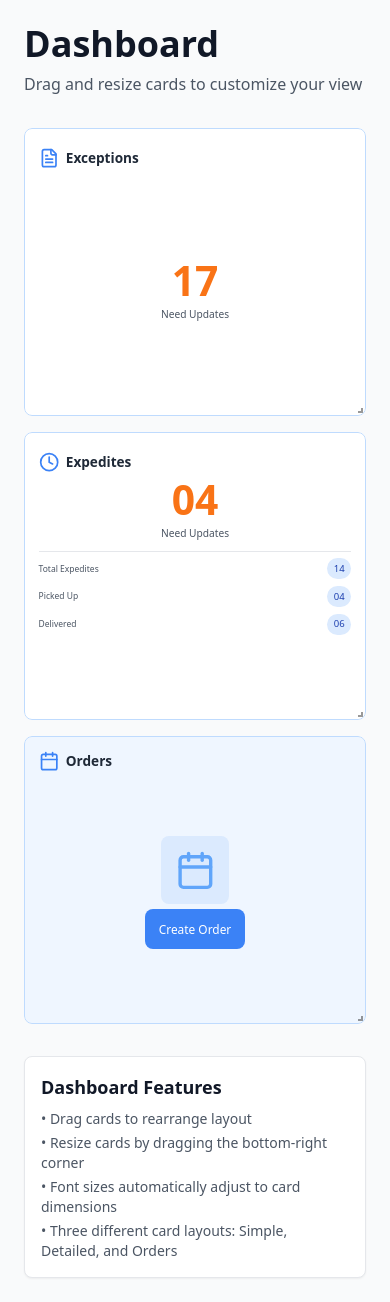
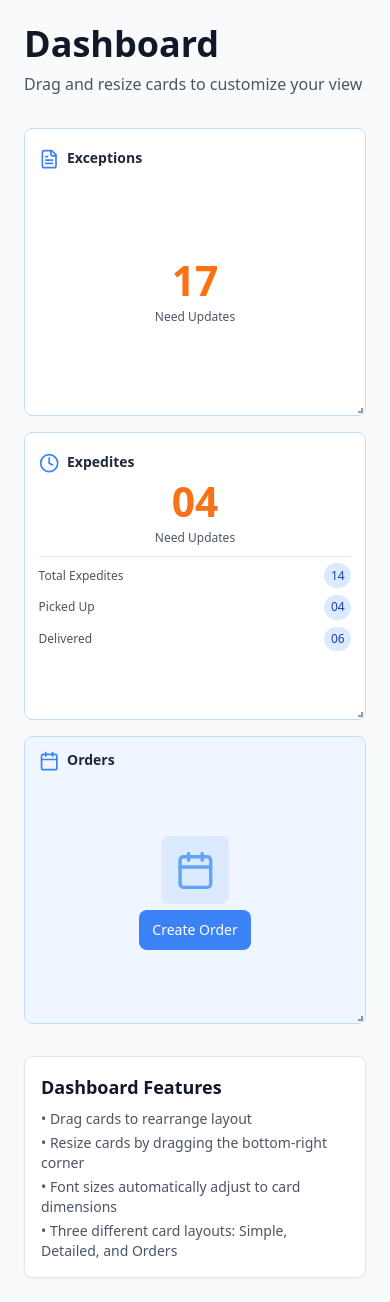
Before and after one commit to durgarao3d6/font-fit-dashboard-cards, a React (Vite) app: page / in a window 390 px wide. Built offline with nearby package versions, Linux system fonts and the light colour scheme.

Commit message:
Fix: Improve minimum tile size
Adjust the minimum tile size for a better user experience.

```diff
--- a/src/components/Dashboard.tsx
+++ b/src/components/Dashboard.tsx
@@ -1,3 +1,4 @@
+
 import React, { useState } from 'react';
 import { Responsive, WidthProvider } from 'react-grid-layout';
 import KPICard from './KPICard';
@@ -12,14 +13,16 @@ interface LayoutItem {
   y: number;
   w: number;
   h: number;
+  minW?: number;
+  minH?: number;
 }
 
 const Dashboard: React.FC = () => {
   const [layouts, setLayouts] = useState<{ [key: string]: LayoutItem[] }>({
     lg: [
-      { i: 'exceptions', x: 0, y: 0, w: 4, h: 4 },
-      { i: 'expedites', x: 4, y: 0, w: 4, h: 4 },
-      { i: 'orders', x: 8, y: 0, w: 4, h: 4 },
+      { i: 'exceptions', x: 0, y: 0, w: 4, h: 4, minW: 3, minH: 3 },
+      { i: 'expedites', x: 4, y: 0, w: 4, h: 4, minW: 3, minH: 4 },
+      { i: 'orders', x: 8, y: 0, w: 4, h: 4, minW: 3, minH: 3 },
     ]
   });
 
--- a/src/index.css
+++ b/src/index.css
@@ -1,4 +1,3 @@
-
 @tailwind base;
 @tailwind components;
 @tailwind utilities;
@@ -116,56 +115,56 @@
 }
 
 .kpi-title {
-  font-size: 4cqw;
+  font-size: clamp(0.875rem, 4cqw, 2rem);
   line-height: 1.2;
   font-weight: 600;
 }
 
 .kpi-value {
-  font-size: 12cqw;
+  font-size: clamp(1.5rem, 12cqw, 4rem);
   line-height: 1.1;
   font-weight: 700;
 }
 
 .kpi-subtitle {
-  font-size: 3cqw;
+  font-size: clamp(0.75rem, 3cqw, 1.25rem);
   line-height: 1.3;
 }
 
-/* Icon sizing proportional to container */
+/* Icon sizing proportional to container with minimum size */
 .kpi-icon {
-  width: 6cqw;
-  height: 6cqw;
+  width: clamp(20px, 6cqw, 48px);
+  height: clamp(20px, 6cqw, 48px);
   min-width: 16px;
   min-height: 16px;
 }
 
-/* Button sizing proportional to container */
+/* Button sizing proportional to container with minimum size */
 .kpi-button {
-  font-size: 3.5cqw;
-  padding: 2cqw 4cqw;
+  font-size: clamp(0.875rem, 3.5cqw, 1.125rem);
+  padding: clamp(8px, 2cqw, 16px) clamp(12px, 4cqw, 24px);
 }
 
-/* Stats text sizing */
+/* Stats text sizing with minimum sizes */
 .kpi-stats-label {
-  font-size: 2.5cqw;
+  font-size: clamp(0.75rem, 2.5cqw, 1rem);
 }
 
 .kpi-stats-value {
-  font-size: 2.8cqw;
+  font-size: clamp(0.75rem, 2.8cqw, 1rem);
 }
 
-/* Spacing proportional to container size */
+/* Spacing proportional to container size with minimums */
 .kpi-content {
-  padding: 4cqw;
+  padding: clamp(12px, 4cqw, 24px);
 }
 
 .kpi-gap {
-  gap: 2cqw;
+  gap: clamp(8px, 2cqw, 16px);
 }
 
 .kpi-margin {
-  margin: 1.5cqw 0;
+  margin: clamp(6px, 1.5cqw, 12px) 0;
 }
 
 /* React Grid Layout Styles */
```
